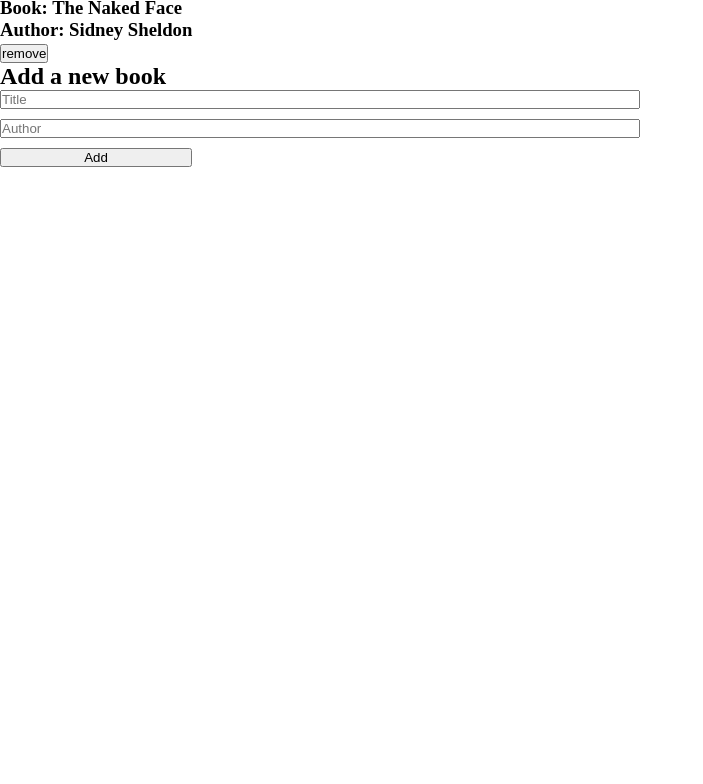
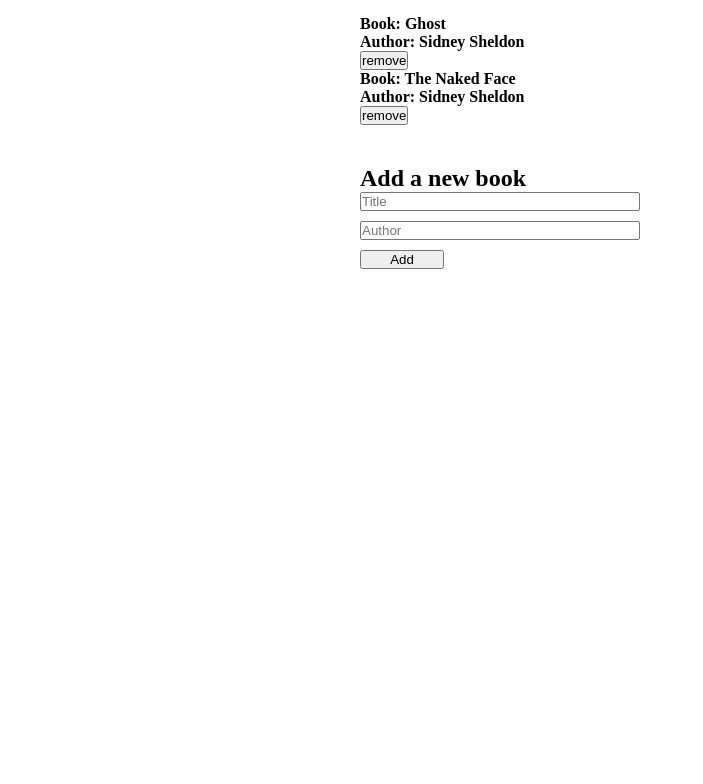
Before and after one commit to eerapheal/Ralph-Harry-book, a plain HTML site: page index.html in a window 1280 px wide. Shown: the part 132-916 px from the top of the page, without its empty margins (0-703 px from the left). After the commit the page ends 800 px from the top, so only its background shows below. Drawn offline with Linux system fonts and the light colour scheme.

Commit message:
Modified css

```diff
--- a/book.js
+++ b/book.js
@@ -52,7 +52,6 @@
     this.books.forEach((book, index) => {
       const h3 = document.createElement('h3');
       const authorNames = document.createElement('p');
-      const line = document.createElement('hr');
 
       const removeBtn = document.createElement('button');
       h3.textContent = `Book: ${book.title} `;
--- a/main.css
+++ b/main.css
@@ -1,15 +1,7 @@
 * {
   padding: 0;
   margin: 0;
-
-}
-
-body {
-    display: block;
-    justify-content: center;
-    align-items: center;
-    /* text-align: center; */
-   /* margin: 200px 500px; */
+  box-sizing: border-box;
 }
 
 form {
@@ -17,9 +9,7 @@
   gap: 10px;
   display: flex;
   flex-direction: column;
-    height: 70%;
 }
-
 
 .book-add {
   width: 30%;
@@ -30,10 +20,30 @@
   cursor: pointer;
 }
 
+.heading_container {
+  display: flex;
+  justify-content: start;
+  align-items: flex-start;
+  flex-direction: column;
+  margin: 0 auto;
+  padding: 20px;
+  margin-top: 5%;
+  width: 600px;
+  height: auto;
+}
 
 .form_container {
-    display: block;
-    justify-content: center;
-    align-items: center;
-    min-height: 100vh;
+  display: flex;
+  justify-content: start;
+  align-items: flex-start;
+  flex-direction: column;
+  margin: 0 auto;
+  padding: 20px;
+  width: 600px;
+  height: auto;
 }
+
+h3,
+p {
+  font-size: 1rem;
+}
```
Lines whose indentation alone changed are shown as unchanged.
